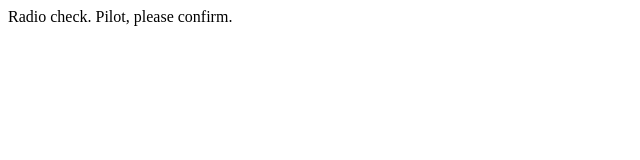
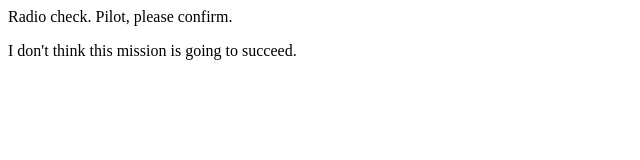
Before and after one commit to hnmiller92/communication-log, a plain HTML site: page index.html in a window 1280 px wide. Shown: the whole page, without its empty margins (0-640 px from the left). Drawn offline with Linux system fonts and the light colour scheme.

Commit message:
Added second line to log.

```diff
--- a/index.html
+++ b/index.html
@@ -1,5 +1,6 @@
 <html>
 <body>
    <p>Radio check. Pilot, please confirm.</p>
+   <p>I don't think this mission is going to succeed.</p>
 </body>
 </html>
```
